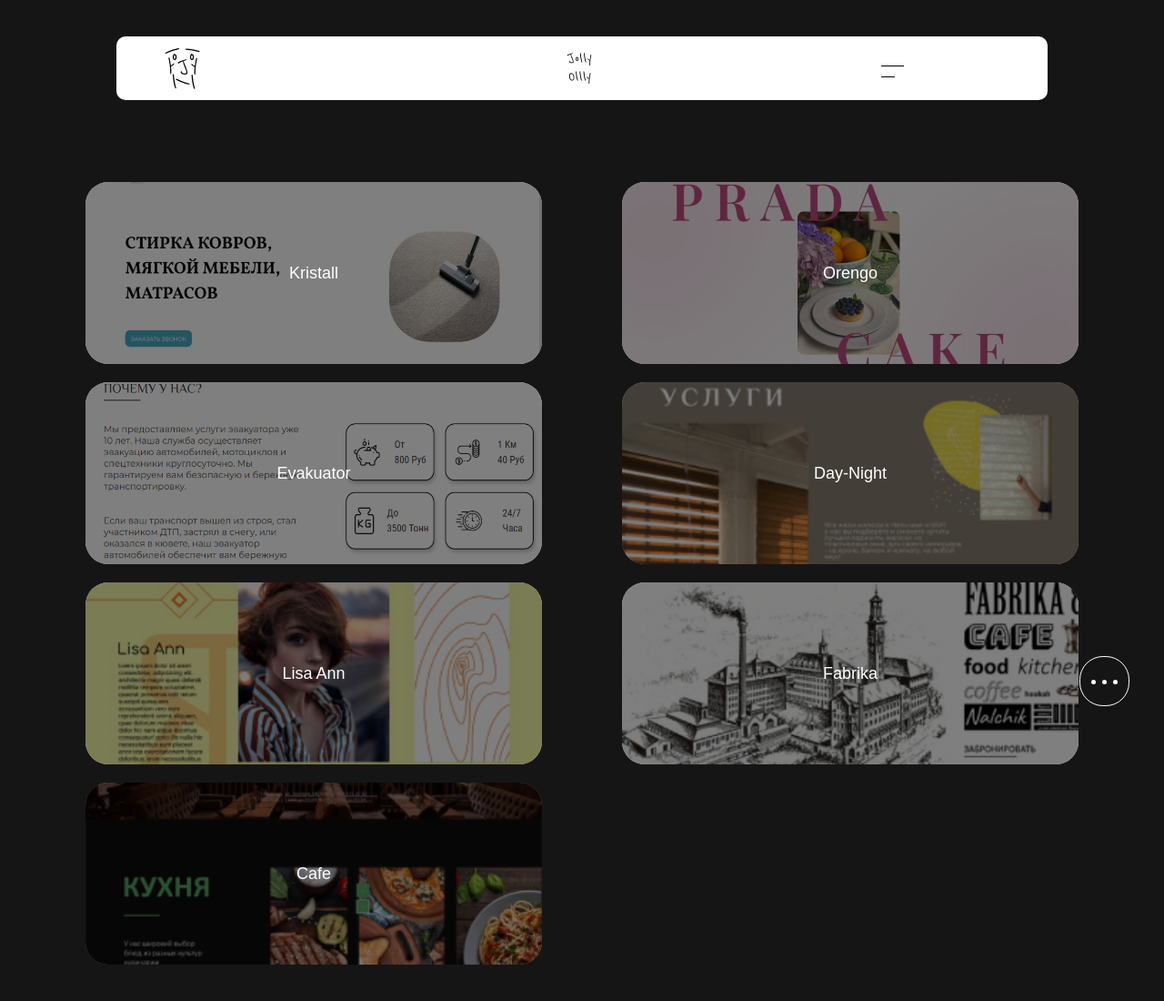
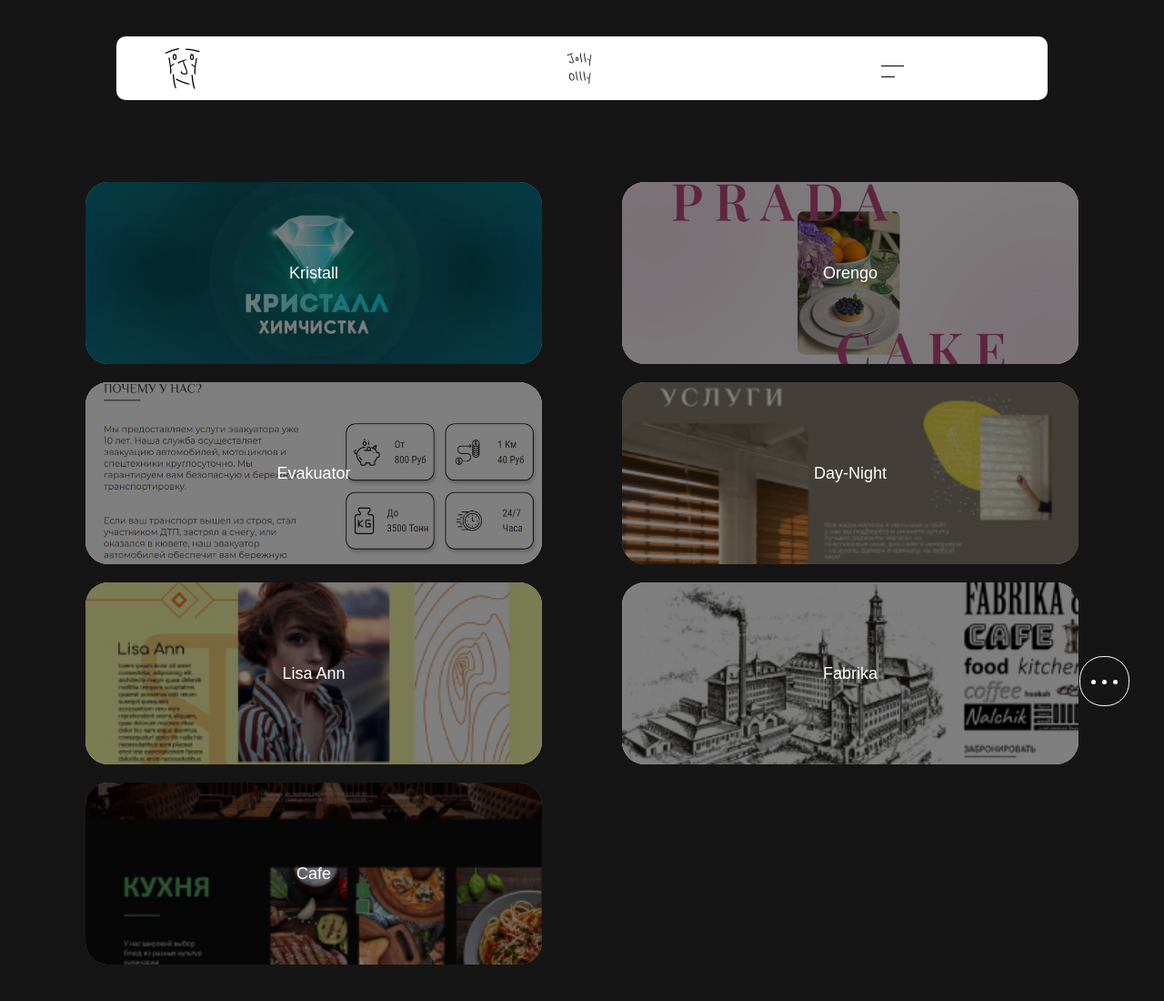
Before and after one commit to majorTtom/majorTtom.github.io-jollyollly, a plain HTML site: page index.html in a window 1280 px wide. Shown: the top 1100 px of the page at 91% size. Drawn offline with Linux system fonts and the light colour scheme; files whose address does not match are found by name; a web font is replaced by a local one.

Commit message:
Update index.html

```diff
--- a/index.html
+++ b/index.html
@@ -96,7 +96,7 @@
 						<div class="portfolio__content">
 							<a href="https://majorttom.github.io/majorTtom.github.io-kristall/index.html" target="_blank" class="portfolio__content-item">
 								<div class="portfolio__content-wrap">
-									<img class="portfolio__content-img" src="img/prev14.webp" alt="">
+									<img class="portfolio__content-img" src="img/prev13.webp" alt="">
 									<div class="portfolio__content-bcg">
 										<div class="portfolio__content-title">Kristall</div>
 
```
